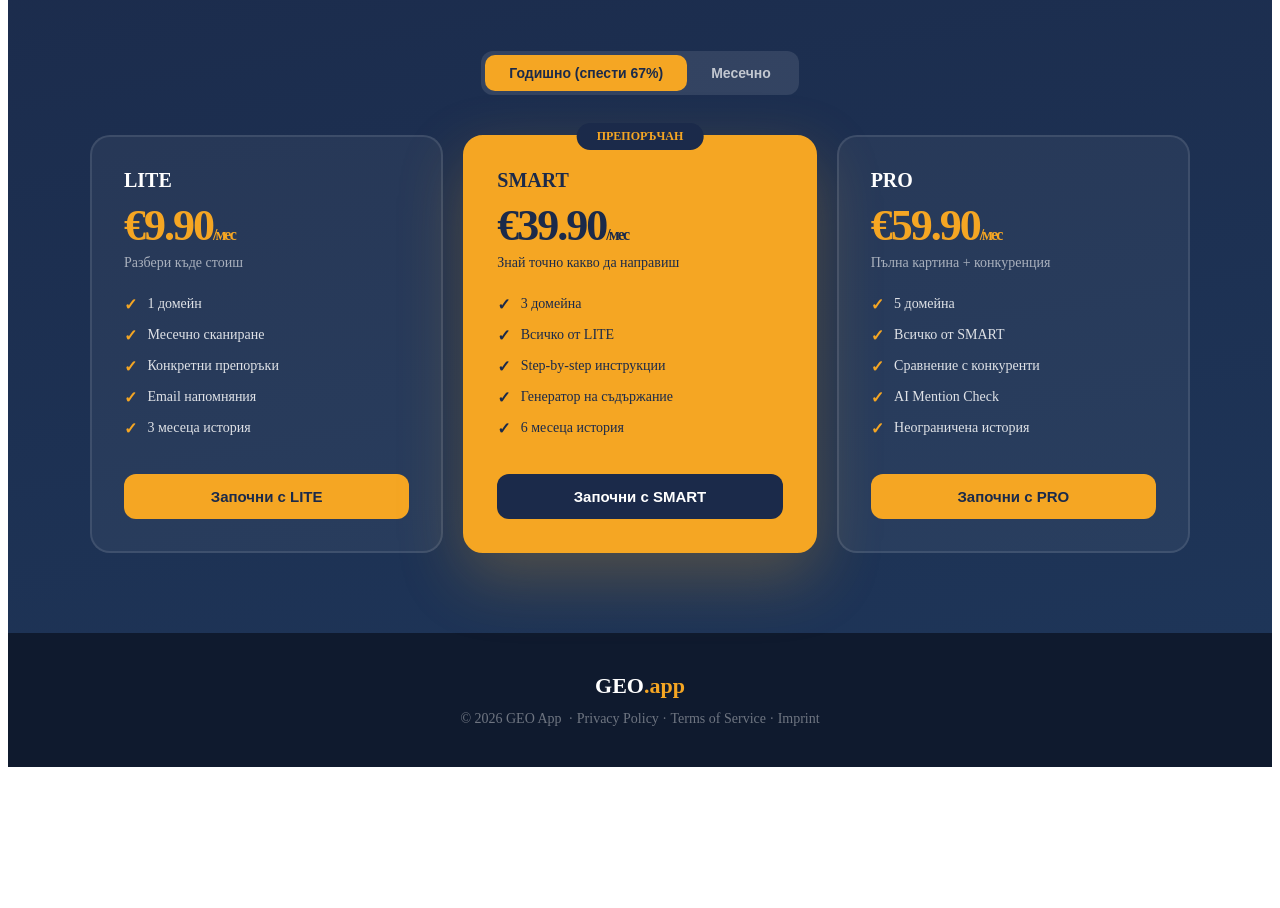
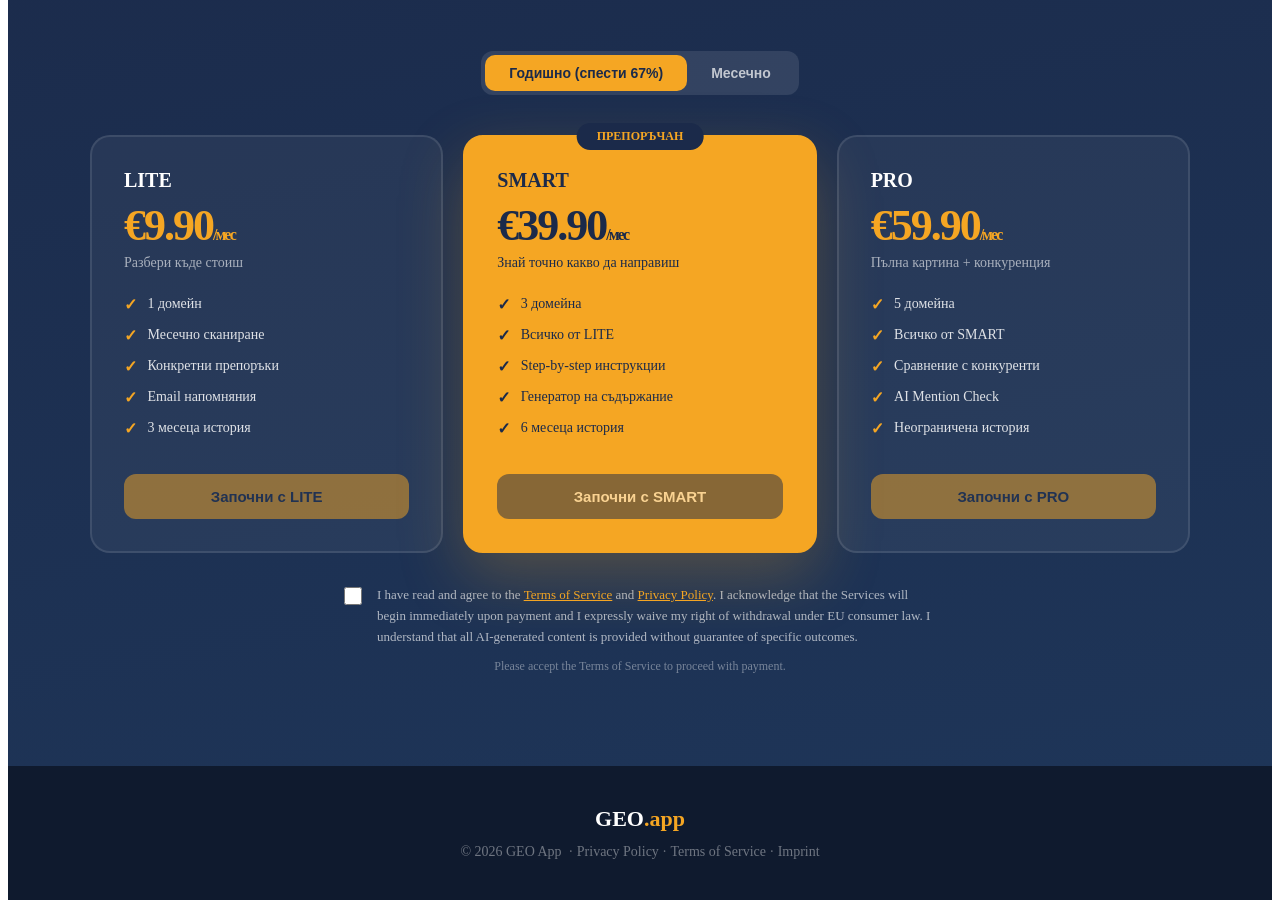
Before and after one commit to tedokr/geo-ap, a Next.js app: page / in a window 1280 px wide. Shown: the part 4881-5789 px from the top of the page. Before the commit the page ends 5656 px from the top, so only its background shows below. Built offline with nearby package versions, Linux system fonts and the light colour scheme.

Commit message:
Update page.tsx

```diff
--- a/app/page.tsx
+++ b/app/page.tsx
@@ -490,6 +490,7 @@ function WhyMonthlySection() {
 function PricingSection() {
   const [period, setPeriod] = useState<"monthly" | "yearly">("yearly");
   const [loading, setLoading] = useState<string | null>(null);
+  const [agreed, setAgreed] = useState(false);
 
   const priceIds = {
     monthly: { lite: process.env.NEXT_PUBLIC_STRIPE_LITE_MONTHLY || '', smart: process.env.NEXT_PUBLIC_STRIPE_SMART_MONTHLY || '', pro: process.env.NEXT_PUBLIC_STRIPE_PRO_MONTHLY || '' },
@@ -497,6 +498,7 @@ function PricingSection() {
   }
 
   const handleCheckout = async (plan: string) => {
+    if (!agreed) return;
     setLoading(plan)
     const priceId = priceIds[period][plan as keyof typeof priceIds.monthly]
     try {
@@ -511,39 +513,67 @@ function PricingSection() {
   const prices = { monthly: ["€29.90", "€59.90", "€79.90"], yearly: ["€9.90", "€39.90", "€59.90"] };
 
   return (
-    <section id="pricing" style={{ padding: "80px 24px", background: `linear-gradient(170deg, ${COLORS.navy} 0%, #1E3558 100%)`, position: "relative" }}>
+    <section id="pricing" style={{ padding: "80px 24px", background: `linear-gradient(170deg, #1B2A4A 0%, #1E3558 100%)`, position: "relative" }}>
       <div style={{ maxWidth: 1100, margin: "0 auto", textAlign: "center" }}>
         <SectionTitle light tag="Планове и цени" title="Избери своя план" subtitle="Започни безплатно, надгради когато си готов." />
         <div style={{ display: "inline-flex", background: "rgba(255,255,255,0.1)", borderRadius: 12, padding: 4, marginBottom: 40 }}>
           {(["yearly", "monthly"] as const).map(p => (
-            <button key={p} onClick={() => setPeriod(p)} style={{ padding: "10px 24px", borderRadius: 10, border: "none", fontWeight: 600, cursor: "pointer", background: period === p ? COLORS.orange : "transparent", color: period === p ? COLORS.navy : "rgba(255,255,255,0.7)", fontSize: 14, transition: "all 0.2s" }}>
+            <button key={p} onClick={() => setPeriod(p)} style={{ padding: "10px 24px", borderRadius: 10, border: "none", fontWeight: 600, cursor: "pointer", background: period === p ? "#F5A623" : "transparent", color: period === p ? "#1B2A4A" : "rgba(255,255,255,0.7)", fontSize: 14, transition: "all 0.2s" }}>
               {p === "yearly" ? "Годишно (спести 67%)" : "Месечно"}
             </button>
           ))}
         </div>
-        <div className="pricing-grid" style={{ display: "grid", gridTemplateColumns: "repeat(3, 1fr)", gap: 20 }}>
+
+        <div className="pricing-grid" style={{ display: "grid", gridTemplateColumns: "repeat(3, 1fr)", gap: 20, marginBottom: 32 }}>
           {[
             { name: "LITE", key: "lite", price: prices[period][0], desc: "Разбери къде стоиш", features: ["1 домейн", "Месечно сканиране", "Конкретни препоръки", "Email напомняния", "3 месеца история"], recommended: false },
             { name: "SMART", key: "smart", price: prices[period][1], desc: "Знай точно какво да направиш", features: ["3 домейна", "Всичко от LITE", "Step-by-step инструкции", "Генератор на съдържание", "6 месеца история"], recommended: true },
             { name: "PRO", key: "pro", price: prices[period][2], desc: "Пълна картина + конкуренция", features: ["5 домейна", "Всичко от SMART", "Сравнение с конкуренти", "AI Mention Check", "Неограничена история"], recommended: false },
           ].map(plan => (
-            <div key={plan.name} style={{ background: plan.recommended ? COLORS.orange : "rgba(255,255,255,0.05)", border: `2px solid ${plan.recommended ? COLORS.orange : "rgba(255,255,255,0.1)"}`, borderRadius: 20, padding: 32, position: "relative", textAlign: "left" as const, boxShadow: plan.recommended ? "0 24px 64px rgba(245,166,35,0.25)" : "none" }}>
-              {plan.recommended && <div style={{ position: "absolute", top: -14, left: "50%", transform: "translateX(-50%)", background: COLORS.navy, color: COLORS.orange, padding: "6px 20px", borderRadius: 20, fontSize: 12, fontWeight: 700, whiteSpace: "nowrap" as const }}>ПРЕПОРЪЧАН</div>}
-              <div style={{ color: plan.recommended ? COLORS.navy : COLORS.white, fontSize: 20, fontWeight: 800, marginBottom: 8 }}>{plan.name}</div>
-              <div style={{ color: plan.recommended ? COLORS.navy : COLORS.orange, fontSize: 44, fontWeight: 900, marginBottom: 4, letterSpacing: "-2px" }}>{plan.price}<span style={{ fontSize: 16, fontWeight: 600 }}>/мес</span></div>
-              <div style={{ color: plan.recommended ? COLORS.navy : "rgba(255,255,255,0.6)", fontSize: 14, marginBottom: 24 }}>{plan.desc}</div>
+            <div key={plan.name} style={{ background: plan.recommended ? "#F5A623" : "rgba(255,255,255,0.05)", border: `2px solid ${plan.recommended ? "#F5A623" : "rgba(255,255,255,0.1)"}`, borderRadius: 20, padding: 32, position: "relative", textAlign: "left" as const, boxShadow: plan.recommended ? "0 24px 64px rgba(245,166,35,0.25)" : "none" }}>
+              {plan.recommended && <div style={{ position: "absolute", top: -14, left: "50%", transform: "translateX(-50%)", background: "#1B2A4A", color: "#F5A623", padding: "6px 20px", borderRadius: 20, fontSize: 12, fontWeight: 700, whiteSpace: "nowrap" as const }}>ПРЕПОРЪЧАН</div>}
+              <div style={{ color: plan.recommended ? "#1B2A4A" : "#FFFFFF", fontSize: 20, fontWeight: 800, marginBottom: 8 }}>{plan.name}</div>
+              <div style={{ color: plan.recommended ? "#1B2A4A" : "#F5A623", fontSize: 44, fontWeight: 900, marginBottom: 4, letterSpacing: "-2px" }}>{plan.price}<span style={{ fontSize: 16, fontWeight: 600 }}>/мес</span></div>
+              <div style={{ color: plan.recommended ? "#1B2A4A" : "rgba(255,255,255,0.6)", fontSize: 14, marginBottom: 24 }}>{plan.desc}</div>
               {plan.features.map(f => (
                 <div key={f} style={{ display: "flex", alignItems: "center", gap: 10, marginBottom: 12 }}>
-                  <span style={{ color: plan.recommended ? COLORS.navy : COLORS.orange, fontWeight: 700 }}>✓</span>
-                  <span style={{ color: plan.recommended ? COLORS.navy : "rgba(255,255,255,0.85)", fontSize: 14 }}>{f}</span>
+                  <span style={{ color: plan.recommended ? "#1B2A4A" : "#F5A623", fontWeight: 700 }}>✓</span>
+                  <span style={{ color: plan.recommended ? "#1B2A4A" : "rgba(255,255,255,0.85)", fontSize: 14 }}>{f}</span>
                 </div>
               ))}
-              <button onClick={() => handleCheckout(plan.key)} disabled={loading === plan.key} style={{ marginTop: 24, width: "100%", background: plan.recommended ? COLORS.navy : COLORS.orange, color: plan.recommended ? COLORS.white : COLORS.navy, padding: "14px", borderRadius: 12, border: "none", fontWeight: 700, cursor: loading === plan.key ? "not-allowed" : "pointer", fontSize: 15, opacity: loading === plan.key ? 0.7 : 1 }}>
+              <button
+                onClick={() => handleCheckout(plan.key)}
+                disabled={loading === plan.key || !agreed}
+                style={{ marginTop: 24, width: "100%", background: plan.recommended ? "#1B2A4A" : "#F5A623", color: plan.recommended ? "#FFFFFF" : "#1B2A4A", padding: "14px", borderRadius: 12, border: "none", fontWeight: 700, cursor: !agreed ? "not-allowed" : loading === plan.key ? "not-allowed" : "pointer", fontSize: 15, opacity: !agreed || loading === plan.key ? 0.5 : 1, transition: "all 0.2s" }}>
                 {loading === plan.key ? "Зареждане..." : `Започни с ${plan.name}`}
               </button>
             </div>
           ))}
         </div>
+
+        {/* Terms checkbox */}
+        <div style={{ display: "flex", alignItems: "flex-start", gap: 12, justifyContent: "center", maxWidth: 600, margin: "0 auto" }}>
+          <input
+            type="checkbox"
+            id="agreeTerms"
+            checked={agreed}
+            onChange={e => setAgreed(e.target.checked)}
+            style={{ width: 18, height: 18, marginTop: 2, cursor: "pointer", accentColor: "#F5A623", flexShrink: 0 }}
+          />
+          <label htmlFor="agreeTerms" style={{ fontSize: 13, color: "rgba(255,255,255,0.65)", lineHeight: 1.6, textAlign: "left" as const, cursor: "pointer" }}>
+            I have read and agree to the{" "}
+            <a href="/terms" target="_blank" style={{ color: "#F5A623", textDecoration: "underline" }}>Terms of Service</a>
+            {" "}and{" "}
+            <a href="/privacy" target="_blank" style={{ color: "#F5A623", textDecoration: "underline" }}>Privacy Policy</a>
+            . I acknowledge that the Services will begin immediately upon payment and I expressly waive my right of withdrawal under EU consumer law. I understand that all AI-generated content is provided without guarantee of specific outcomes.
+          </label>
+        </div>
+
+        {!agreed && (
+          <p style={{ color: "rgba(255,255,255,0.4)", fontSize: 12, marginTop: 12 }}>
+            Please accept the Terms of Service to proceed with payment.
+          </p>
+        )}
       </div>
     </section>
   );
```
